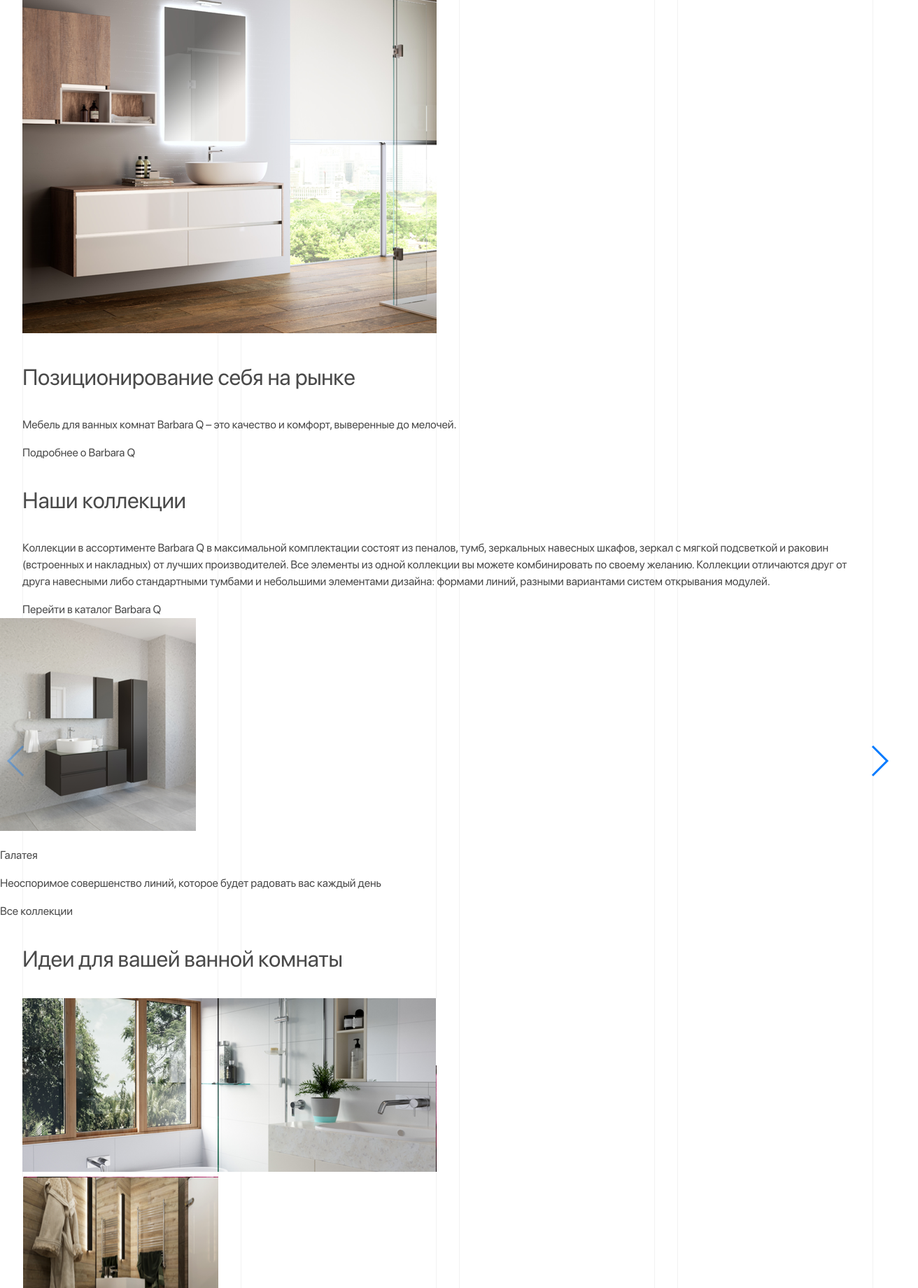
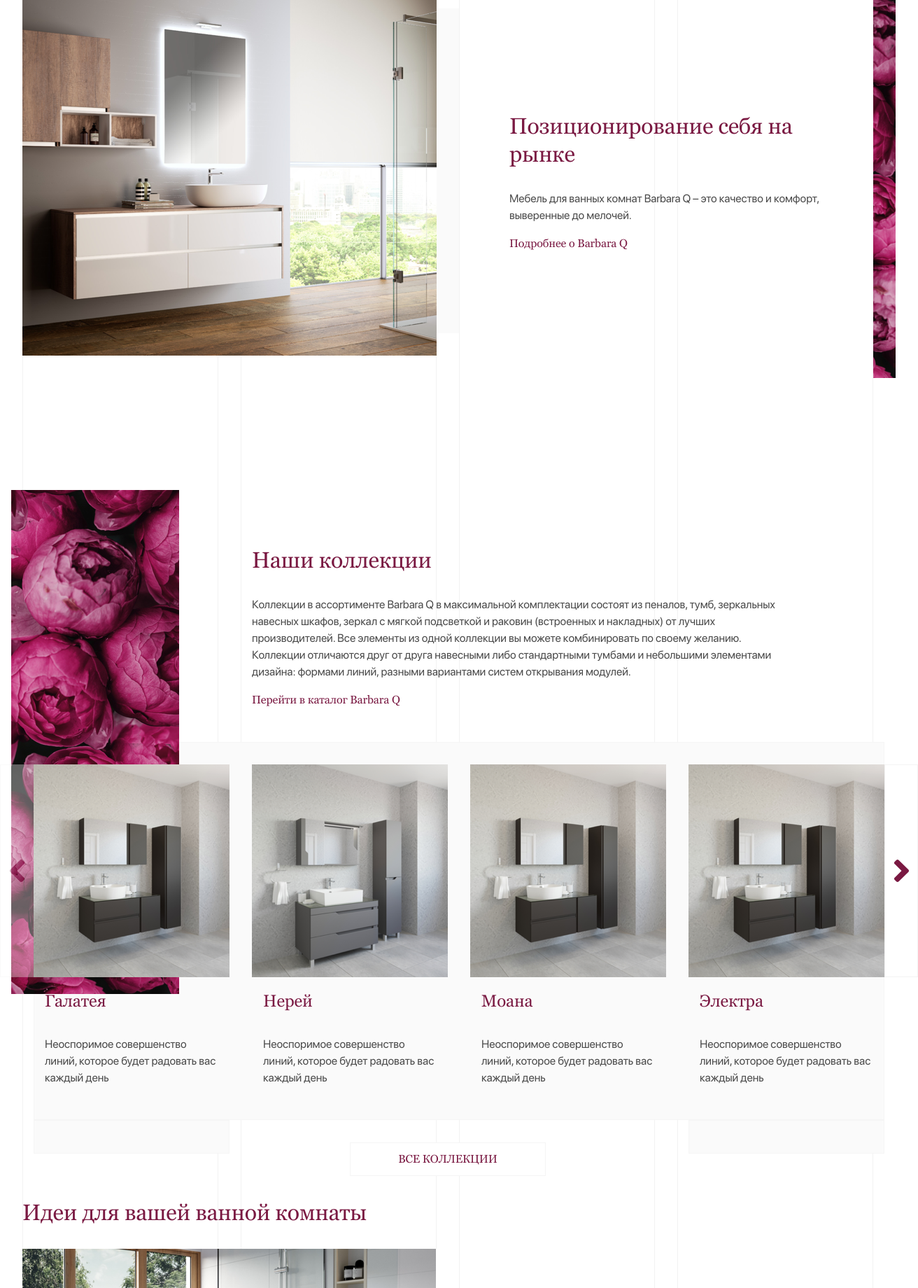
Before and after one commit to Verta-master/barbara, a plain HTML site: page index.html in a window 1280 px wide. Shown: the part 960-2800 px from the top of the page at 70% size, 1312 px wide, since content can reach past the window. Drawn offline with nearby package versions, Linux system fonts and the light colour scheme.

Commit message:
Update 2019-04-03T10:10:07.853Z

```diff
--- a/css/style.css
+++ b/css/style.css
@@ -459,7 +459,8 @@ h2,
 h3,
 h4,
 h5,
-h6 {
+h6,
+.title {
   font-family: "Georgia", "Arial", sans-serif;
   color: #7a1942;
   font-weight: 400;
@@ -470,6 +471,14 @@ h2,
 .title {
   font-size: 32px;
   letter-spacing: -0.3px;
+}
+.link {
+  font-family: "Georgia", "Arial", sans-serif;
+  color: #7a1942;
+}
+.link:hover,
+.link:active {
+  border-bottom: 1px solid #7a1942;
 }
 .wrapper {
   width: 1216px;
@@ -755,7 +764,7 @@ h2,
   background: red;
 }
 .slogan {
-  margin-bottom: 32px;
+  margin-bottom: 64px;
   padding-top: 76px;
   background-image: url(../img/images/pattern.svg);
   background-repeat: no-repeat;
@@ -766,6 +775,207 @@ h2,
   max-width: 625px;
   margin-left: auto;
   margin-right: auto;
-  color: #4a4a4a;
   text-align: center;
 }
+.position {
+  position: relative;
+  margin-bottom: 208px;
+}
+.position::before {
+  content: "";
+  position: absolute;
+  top: -32px;
+  bottom: -32px;
+  right: 0;
+  width: calc(50% - 608px);
+  background-image: url(../img/images/flowers-2.jpg);
+  background-repeat: no-repeat;
+  background-position: center;
+  background-size: cover;
+}
+.position__wrap {
+  display: -webkit-box;
+  display: -ms-flexbox;
+  display: flex;
+  -webkit-box-pack: justify;
+      -ms-flex-pack: justify;
+          justify-content: space-between;
+  -webkit-box-align: center;
+      -ms-flex-align: center;
+          align-items: center;
+}
+.position__img {
+  width: 592px;
+  position: relative;
+}
+.position__img::before {
+  content: "";
+  position: absolute;
+  z-index: -1;
+  top: 32px;
+  bottom: 32px;
+  left: 0;
+  right: -32px;
+  background-color: #fafafa;
+}
+.position__img img {
+  display: block;
+  width: 100%;
+  height: auto;
+}
+.position__info {
+  width: 592px;
+  padding-left: 72px;
+  padding-right: 72px;
+}
+.collection {
+  position: relative;
+}
+.collection__info {
+  width: 888px;
+  margin-left: auto;
+  padding-top: 32px;
+  padding-bottom: 48px;
+  padding-right: 136px;
+}
+.collection__wrap {
+  position: relative;
+}
+.collection__wrap::before,
+.collection__wrap::after {
+  content: "";
+  position: absolute;
+  top: 100%;
+  width: 280px;
+  height: 48px;
+  border: solid 1px #f5f5f5;
+  background-color: #fafafa;
+}
+.collection__wrap::before {
+  left: 48px;
+}
+.collection__wrap::after {
+  right: 48px;
+}
+.collection__slider-wrap {
+  width: 1312px;
+  padding-top: 32px;
+  margin-left: auto;
+  margin-right: auto;
+  position: relative;
+  z-index: 5;
+}
+.collection__slider-wrap::before {
+  content: "";
+  position: absolute;
+  z-index: -1;
+  top: 0;
+  left: 48px;
+  right: 48px;
+  bottom: 0;
+  border: solid 1px #f5f5f5;
+  background-color: #fafafa;
+}
+.collection__slider-wrap::after {
+  content: "";
+  position: absolute;
+  bottom: 180px;
+  right: calc(100% - 256px);
+  height: 720px;
+  width: calc(50vw - 400px);
+  background-image: url(../img/images/flowers-2.jpg);
+  background-repeat: no-repeat;
+  background-position: center;
+  background-size: cover;
+}
+.collection__slider {
+  width: 1216px;
+}
+.collection__slide {
+  -webkit-box-sizing: border-box;
+          box-sizing: border-box;
+  width: 280px;
+}
+.collection__prev,
+.collection__next {
+  width: 48px;
+  height: 304px;
+  margin-top: 0;
+  top: 0;
+  background-color: #fff;
+  background-position: center;
+  background-size: 21px 32px;
+  border: solid 1px #f3f3f3;
+  outline: none;
+}
+.collection__prev {
+  left: 0;
+  background-image: url(../img/icons/arrow-left.svg);
+}
+.collection__next {
+  right: 0;
+  background-image: url(../img/icons/arrow-right.svg);
+}
+.collection__link {
+  display: block;
+  width: 100%;
+}
+.collection__img {
+  width: 100%;
+  height: 304px;
+  display: -webkit-box;
+  display: -ms-flexbox;
+  display: flex;
+  -webkit-box-pack: center;
+      -ms-flex-pack: center;
+          justify-content: center;
+  -webkit-box-align: center;
+      -ms-flex-align: center;
+          align-items: center;
+}
+.collection__img img {
+  display: block;
+}
+.collection__title {
+  margin-top: 0;
+  margin-bottom: 32px;
+  font-size: 24px;
+  font-family: "Georgia", "Arial", sans-serif;
+  color: #7a1942;
+  font-weight: 400;
+}
+.collection__text {
+  padding: 16px;
+  padding-bottom: 32px;
+}
+.collection__btn {
+  display: -webkit-box;
+  display: -ms-flexbox;
+  display: flex;
+  -webkit-box-pack: center;
+      -ms-flex-pack: center;
+          justify-content: center;
+  -webkit-box-align: center;
+      -ms-flex-align: center;
+          align-items: center;
+  width: 280px;
+  height: 48px;
+  margin-left: auto;
+  margin-right: auto;
+  margin-top: 32px;
+  border: solid 1px #f5f5f5;
+  background-color: #ffffff;
+  font-family: "Georgia", "Arial", sans-serif;
+  color: #7a1942;
+  font-weight: 400;
+  line-height: 1;
+  text-transform: uppercase;
+  -webkit-transition: ease-out 0.3s;
+  transition: ease-out 0.3s;
+}
+.collection__btn:hover,
+.collection__btn:active {
+  border-color: #7a1942;
+  -webkit-transition: ease-out 0.3s;
+  transition: ease-out 0.3s;
+}
--- a/index.html
+++ b/index.html
@@ -140,6 +140,8 @@
           <a href="#" class="link">Перейти в каталог Barbara Q</a>
         </div>
       </div>
+      <div class="collection__slider-wrap">
+        <div class="collection__wrap">
           <div class="swiper-container collection__slider">
             <div class="swiper-wrapper">
               <div class="swiper-slide collection__slide">
@@ -209,8 +211,10 @@
                 </a>
               </div>
             </div>
+          </div>
           <div class="swiper-button-prev collection__prev"></div>
           <div class="swiper-button-next collection__next"></div>
+        </div>
       </div>
       <a href="#" class="collection__btn">Все коллекции</a>
     </section>
```
Also changed, not shown: css/style.min.css. Lines whose indentation alone changed are shown as unchanged.
